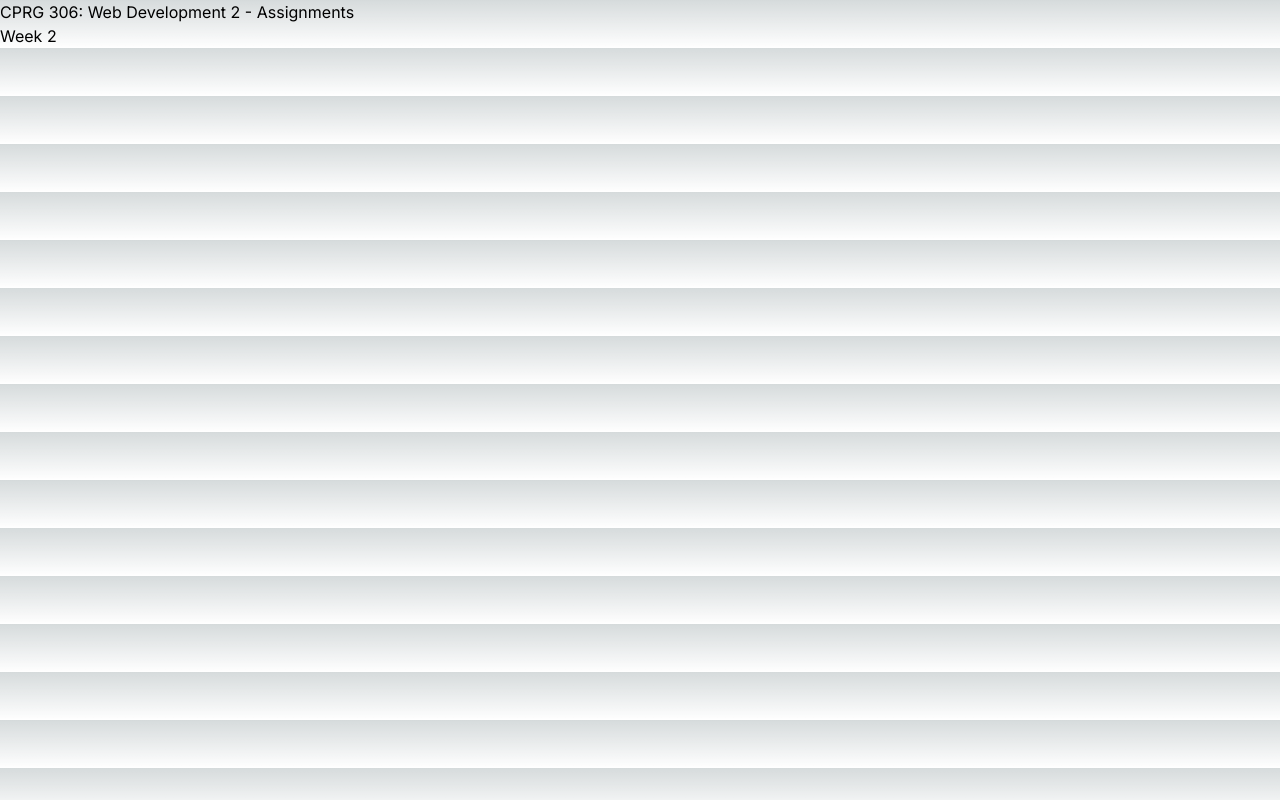
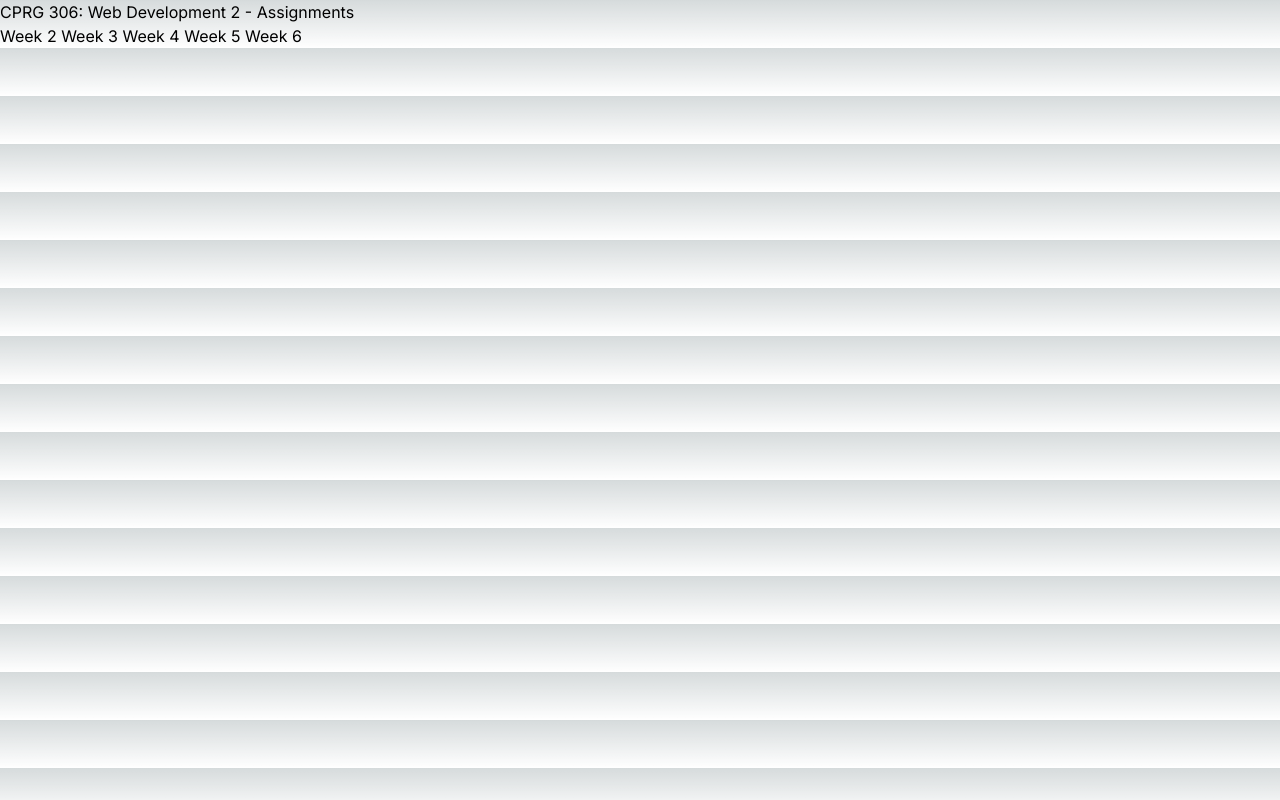
Before and after one commit to Ders-vm/cprg306-assignments, a Next.js app: page / in a window 1280 px wide. Built offline with nearby package versions, Linux system fonts and the light colour scheme.

Commit message:
Added upcoming weeks

```diff
--- a/app/page.js
+++ b/app/page.js
@@ -5,6 +5,10 @@
         <main>
           <h1> CPRG 306: Web Development 2 - Assignments </h1>
           <Link href="week-2"> Week 2 </Link>
+          <Link href="week-3"> Week 3 </Link>
+          <Link href="week-4"> Week 4 </Link>
+          <Link href="week-5"> Week 5 </Link>
+          <Link href="week-6"> Week 6 </Link>
 
         </main>
     );
```
Also changed, not shown: app/week-3/page.js (added), app/week-4/page.js (added), app/week-5/page.js (added), app/week-6/page.js (added).
